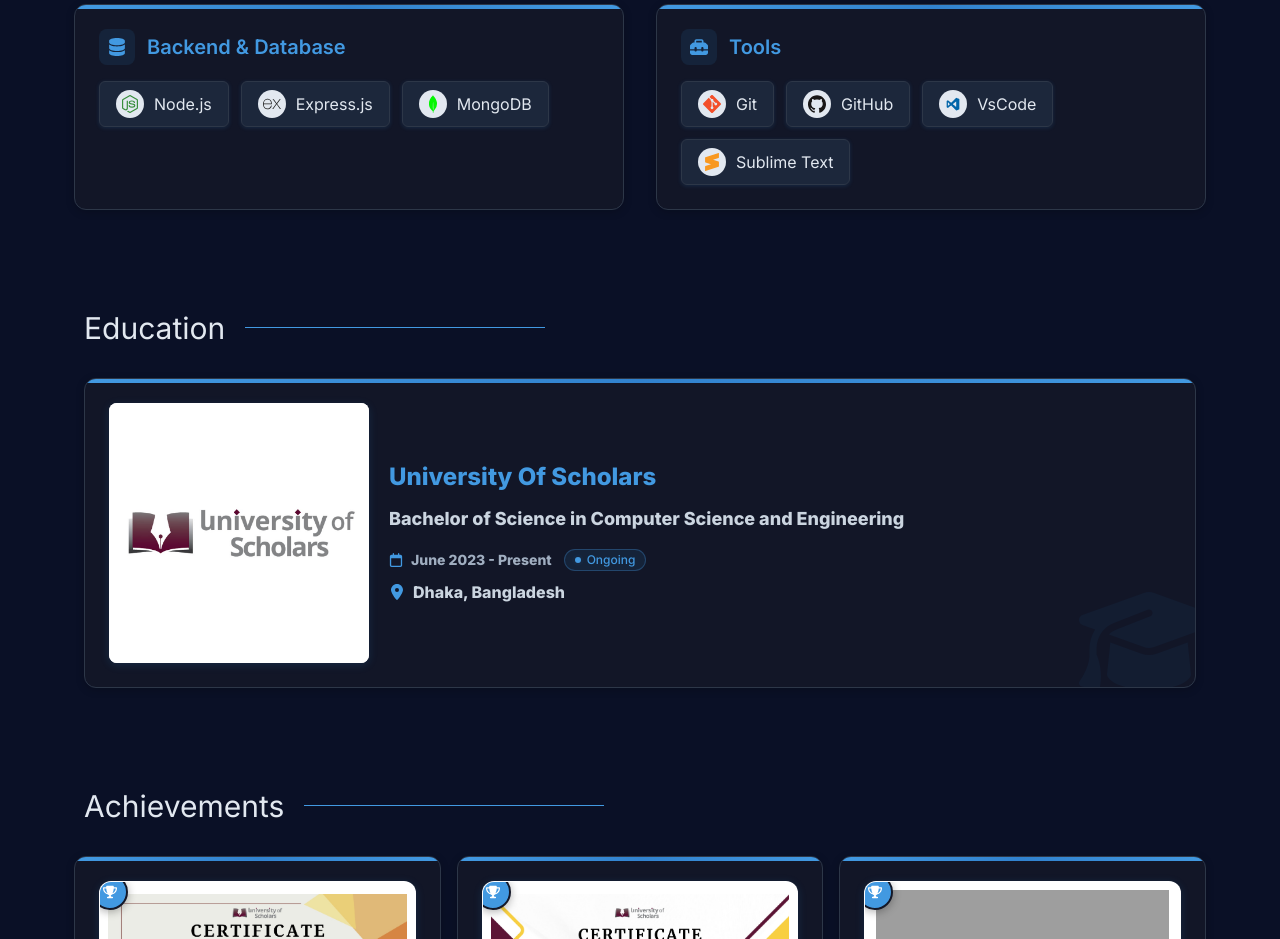
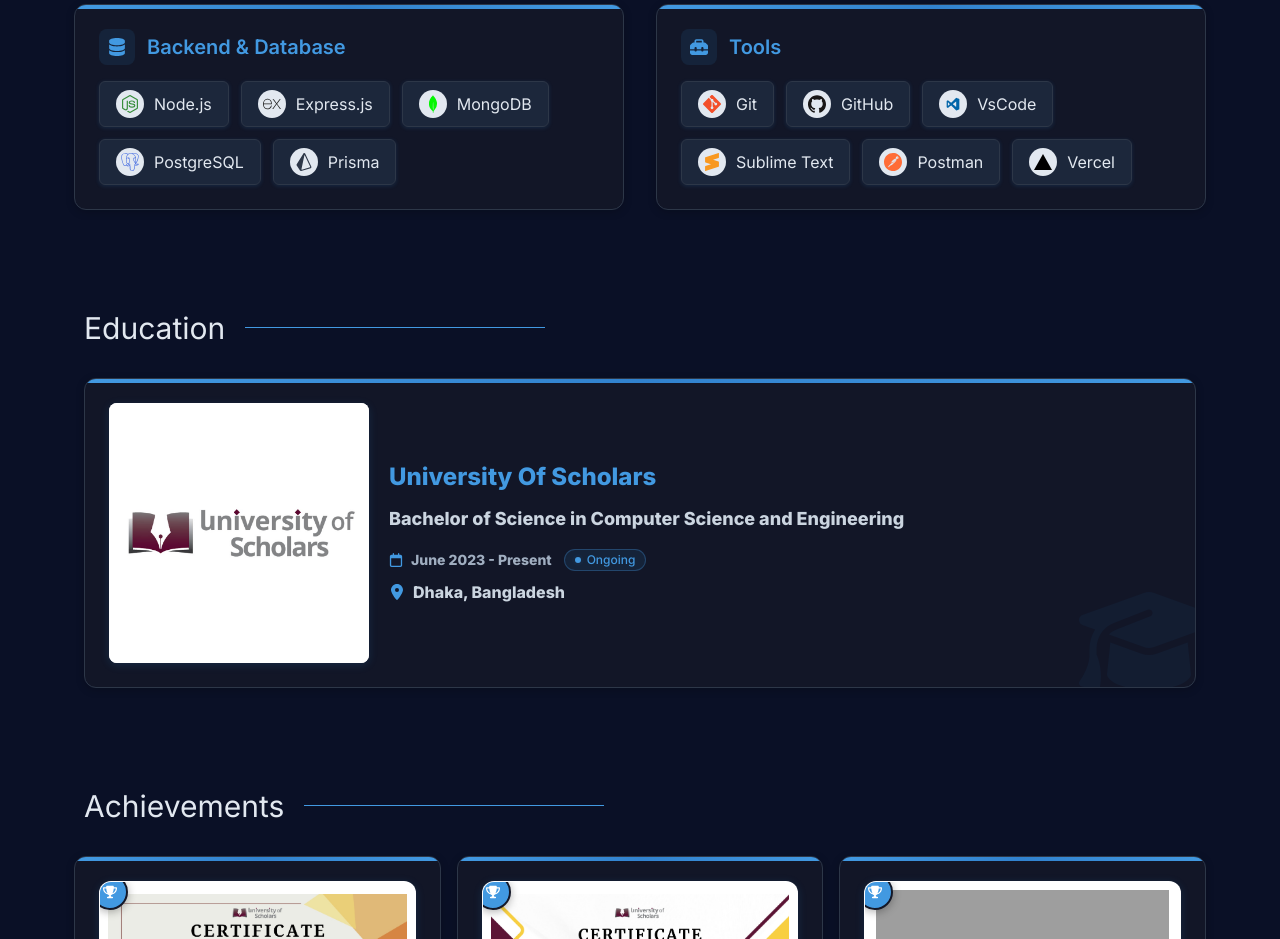
Before and after one commit to TonmoyX/TonmoyPortfolio, a Next.js app: page / in a window 1280 px wide. Shown: the part 2600-3539 px from the top of the page. Built offline with nearby package versions, Linux system fonts and the light colour scheme; grey boxes are pictures that could not be loaded.

Commit message:
add more skill

```diff
--- a/src/components/Skills.tsx
+++ b/src/components/Skills.tsx
@@ -7,12 +7,17 @@ import {
   SiGithub,
   SiJavascript,
   SiMongodb,
+  SiNetlify,
   SiNextdotjs,
   SiNodedotjs,
+  SiPostgresql,
+  SiPostman,
+  SiPrisma,
   SiPython,
   SiReact,
   SiSublimetext,
   SiTailwindcss,
+  SiVercel,
 } from "react-icons/si";
 import { DiCss3Full, DiHtml5, DiJava, DiVisualstudio } from "react-icons/di";
 import { FaCode, FaDatabase, FaLayerGroup, FaToolbox } from "react-icons/fa6";
@@ -51,6 +56,8 @@ const CATEGORIES: { title: string; icon: IconType; skills: Skill[] }[] = [
       { name: "Node.js", Icon: SiNodedotjs, color: "#388E3C" },
       { name: "Express.js", Icon: SiExpress, color: "#212121" },
       { name: "MongoDB", Icon: SiMongodb, color: "#03F602" },
+      { name: "PostgreSQL", Icon: SiPostgresql, color: "#4169E1" },
+      { name: "Prisma", Icon: SiPrisma, color: "#2D3748" },
     ],
   },
   {
@@ -61,6 +68,9 @@ const CATEGORIES: { title: string; icon: IconType; skills: Skill[] }[] = [
       { name: "GitHub", Icon: SiGithub, color: "#181616" },
       { name: "VsCode", Icon: DiVisualstudio, color: "#0065A9" },
       { name: "Sublime Text", Icon: SiSublimetext, color: "#F89820" },
+      { name: "Postman", Icon: SiPostman, color: "#FF6C37" },
+      { name: "Vercel", Icon: SiVercel, color: "#000000" },
+      // { name: "Netlify", Icon: SiNetlify, color: "#00C7B7" },
     ],
   },
 ];
```
